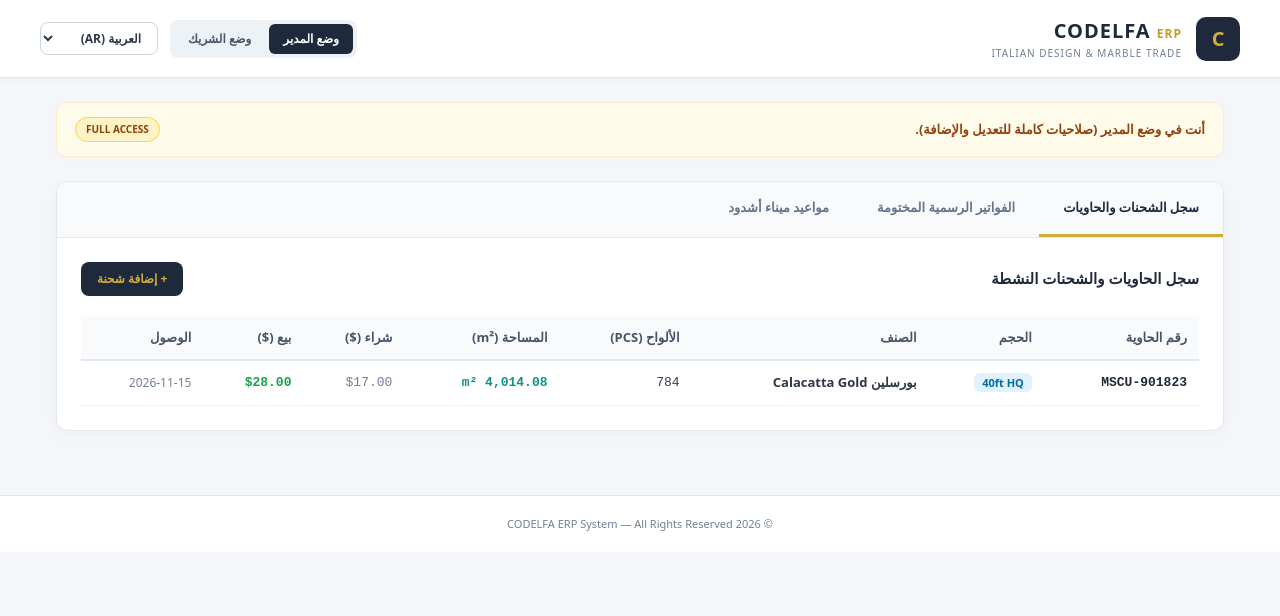
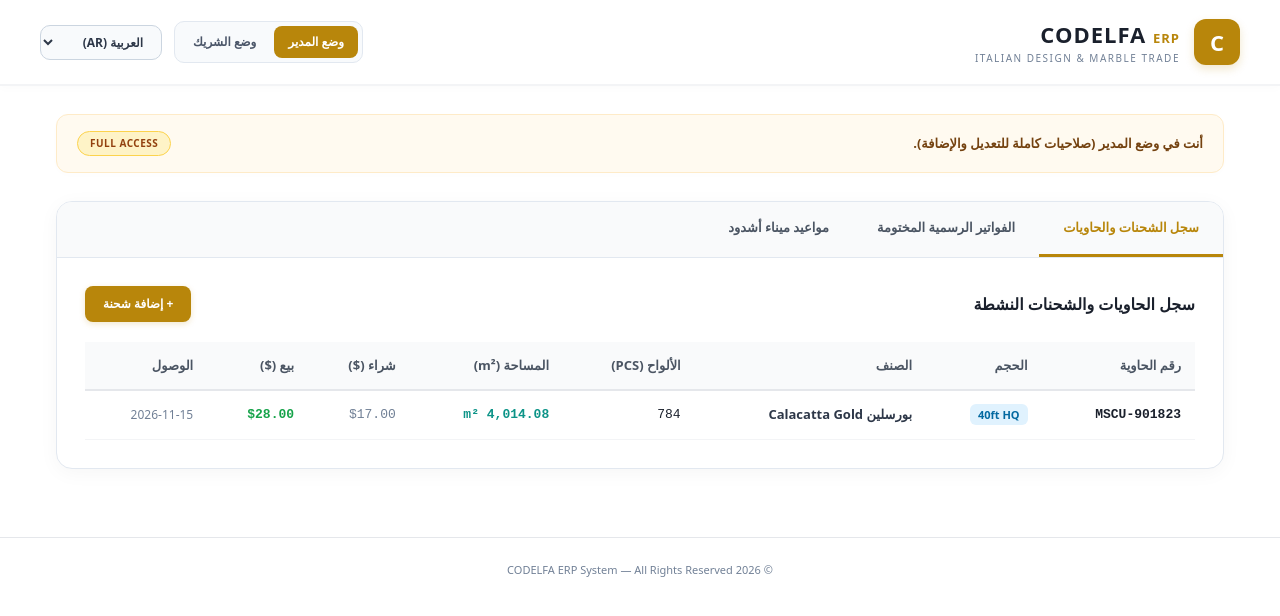
Before and after one commit to tamermanasseir/codelfa-erp, a Next.js app: page / in a window 1280 px wide. Shown: the top 616 px of the page. Built offline with nearby package versions, Linux system fonts and the light colour scheme.

Commit message:
Update page.tsx

```diff
--- a/app/page.tsx
+++ b/app/page.tsx
@@ -47,34 +47,34 @@ export default function Home() {
   }[lang];
 
   return (
-    <div dir={dir} style={{ backgroundColor: '#F4F6F9', minHeight: '100vh', color: '#2C3E50', fontFamily: 'system-ui, sans-serif' }}>
+    <div dir={dir} style={{ backgroundColor: '#FFFFFF', minHeight: '100vh', color: '#1A202C', fontFamily: 'system-ui, sans-serif' }}>
 
-      {/* Header - Light & Clean */}
-      <header style={{ backgroundColor: '#FFFFFF', borderBottom: '1px solid #E2E8F0', padding: '16px 24px', position: 'sticky', top: 0, zIndex: 50, boxShadow: '0 2px 8px rgba(0,0,0,0.03)' }}>
+      {/* Header - Pure White & Gold Accents */}
+      <header style={{ backgroundColor: '#FFFFFF', borderBottom: '2px solid #F3F4F6', padding: '18px 28px', position: 'sticky', top: 0, zIndex: 50, boxShadow: '0 2px 10px rgba(0,0,0,0.02)' }}>
         <div style={{ maxWidth: '1200px', margin: '0 auto', display: 'flex', flexWrap: 'wrap', justifyContent: 'space-between', alignItems: 'center', gap: '16px' }}>
 
           <div style={{ display: 'flex', alignItems: 'center', gap: '14px' }}>
-            <div style={{ width: '44px', height: '44px', borderRadius: '10px', backgroundColor: '#1E293B', color: '#D4AF37', display: 'flex', alignItems: 'center', justifyContent: 'center', fontWeight: '900', fontSize: '20px' }}>
+            <div style={{ width: '46px', height: '46px', borderRadius: '12px', backgroundColor: '#B8860B', color: '#FFFFFF', display: 'flex', alignItems: 'center', justifyContent: 'center', fontWeight: '900', fontSize: '22px', boxShadow: '0 4px 10px rgba(184,134,11,0.2)' }}>
               C
             </div>
             <div>
-              <h1 style={{ fontSize: '20px', fontWeight: '800', color: '#1E293B', margin: 0, letterSpacing: '1px' }}>CODELFA <span style={{ color: '#C59B27', fontSize: '12px' }}>ERP</span></h1>
-              <p style={{ fontSize: '10px', color: '#718096', textTransform: 'uppercase', letterSpacing: '1px', margin: 0 }}>Italian Design & Marble Trade</p>
+              <h1 style={{ fontSize: '22px', fontWeight: '900', color: '#1A202C', margin: 0, letterSpacing: '1px' }}>CODELFA <span style={{ color: '#B8860B', fontSize: '13px' }}>ERP</span></h1>
+              <p style={{ fontSize: '10px', color: '#718096', textTransform: 'uppercase', letterSpacing: '1.5px', margin: 0 }}>Italian Design & Marble Trade</p>
             </div>
           </div>
 
           <div style={{ display: 'flex', alignItems: 'center', gap: '12px' }}>
             {/* Role Buttons */}
-            <div style={{ backgroundColor: '#EDF2F7', padding: '4px', borderRadius: '8px', display: 'flex', gap: '4px' }}>
+            <div style={{ backgroundColor: '#F8FAFC', padding: '4px', borderRadius: '10px', border: '1px solid #E2E8F0', display: 'flex', gap: '4px' }}>
               <button
                 onClick={() => setRole('admin')}
-                style={{ padding: '6px 14px', borderRadius: '6px', fontSize: '12px', fontWeight: 'bold', border: 'none', cursor: 'pointer', backgroundColor: role === 'admin' ? '#1E293B' : 'transparent', color: role === 'admin' ? '#FFFFFF' : '#4A5568', transition: '0.2s' }}
+                style={{ padding: '7px 14px', borderRadius: '8px', fontSize: '12px', fontWeight: 'bold', border: 'none', cursor: 'pointer', backgroundColor: role === 'admin' ? '#B8860B' : 'transparent', color: role === 'admin' ? '#FFFFFF' : '#4A5568', transition: '0.2s' }}
               >
                 {t.admin}
               </button>
               <button
                 onClick={() => setRole('partner')}
-                style={{ padding: '6px 14px', borderRadius: '6px', fontSize: '12px', fontWeight: 'bold', border: 'none', cursor: 'pointer', backgroundColor: role === 'partner' ? '#1E293B' : 'transparent', color: role === 'partner' ? '#FFFFFF' : '#4A5568', transition: '0.2s' }}
+                style={{ padding: '7px 14px', borderRadius: '8px', fontSize: '12px', fontWeight: 'bold', border: 'none', cursor: 'pointer', backgroundColor: role === 'partner' ? '#2D3748' : 'transparent', color: role === 'partner' ? '#FFFFFF' : '#4A5568', transition: '0.2s' }}
               >
                 {t.partner}
               </button>
@@ -84,7 +84,7 @@ export default function Home() {
             <select
               value={lang}
               onChange={(e) => setLang(e.target.value as 'ar' | 'en' | 'tr')}
-              style={{ backgroundColor: '#FFFFFF', border: '1px solid #CBD5E0', padding: '6px 12px', borderRadius: '8px', fontSize: '12px', fontWeight: 'bold', color: '#2D3748', cursor: 'pointer', outline: 'none' }}
+              style={{ backgroundColor: '#F8FAFC', border: '1px solid #CBD5E0', padding: '7px 14px', borderRadius: '10px', fontSize: '12px', fontWeight: 'bold', color: '#2D3748', cursor: 'pointer', outline: 'none' }}
             >
               <option value="ar">العربية (AR)</option>
               <option value="en">English (EN)</option>
@@ -96,48 +96,48 @@ export default function Home() {
       </header>
 
       {/* Main Content */}
-      <main style={{ maxWidth: '1200px', margin: '0 auto', padding: '24px 16px' }}>
+      <main style={{ maxWidth: '1200px', margin: '0 auto', padding: '28px 16px' }}>
 
         {/* Banner */}
-        <div style={{ backgroundColor: '#FFFBEB', borderLeft: '4px solid #D4AF37', border: '1px solid #FEEBC8', padding: '14px 18px', borderRadius: '10px', marginBottom: '24px', display: 'flex', justifyContent: 'space-between', alignItems: 'center', color: '#92400E', boxShadow: '0 2px 6px rgba(0,0,0,0.02)' }}>
+        <div style={{ backgroundColor: '#FFFAF0', borderLeft: '4px solid #B8860B', border: '1px solid #FEEBC8', padding: '16px 20px', borderRadius: '12px', marginBottom: '28px', display: 'flex', justifyContent: 'space-between', alignItems: 'center', color: '#744210', boxShadow: '0 2px 8px rgba(0,0,0,0.01)' }}>
           <span style={{ fontSize: '13px', fontWeight: '600' }}>{role === 'admin' ? t.bannerAdmin : t.bannerPartner}</span>
-          <span style={{ fontSize: '10px', fontWeight: 'bold', backgroundColor: '#FEF3C7', color: '#92400E', padding: '4px 10px', borderRadius: '20px', border: '1px solid #FCD34D' }}>
+          <span style={{ fontSize: '10px', fontWeight: 'bold', backgroundColor: '#FEF3C7', color: '#92400E', padding: '4px 12px', borderRadius: '20px', border: '1px solid #FCD34D', letterSpacing: '0.5px' }}>
             {role === 'admin' ? 'FULL ACCESS' : 'READ ONLY'}
           </span>
         </div>
 
         {/* Navigation Tabs */}
-        <div style={{ backgroundColor: '#FFFFFF', borderRadius: '12px', border: '1px solid #E2E8F0', boxShadow: '0 4px 15px rgba(0,0,0,0.03)', overflow: 'hidden' }}>
-          <div style={{ display: 'flex', borderBottom: '1px solid #E2E8F0', backgroundColor: '#F8FAFC', overflowX: 'auto' }}>
+        <div style={{ backgroundColor: '#FFFFFF', borderRadius: '16px', border: '1px solid #E2E8F0', boxShadow: '0 4px 20px rgba(0,0,0,0.04)', overflow: 'hidden' }}>
+          <div style={{ display: 'flex', borderBottom: '1px solid #E2E8F0', backgroundColor: '#F9FAFB', overflowX: 'auto' }}>
             <button
               onClick={() => setActiveTab('shipments')}
-              style={{ padding: '16px 24px', fontSize: '13px', fontWeight: 'bold', border: 'none', background: 'none', cursor: 'pointer', borderBottom: activeTab === 'shipments' ? '3px solid #D4AF37' : '3px solid transparent', color: activeTab === 'shipments' ? '#1E293B' : '#64748B', whiteSpace: 'nowrap' }}
+              style={{ padding: '16px 24px', fontSize: '13px', fontWeight: 'bold', border: 'none', background: 'none', cursor: 'pointer', borderBottom: activeTab === 'shipments' ? '3px solid #B8860B' : '3px solid transparent', color: activeTab === 'shipments' ? '#B8860B' : '#4B5563', whiteSpace: 'nowrap' }}
             >
               {t.tabShipments}
             </button>
             <button
               onClick={() => setActiveTab('invoice')}
-              style={{ padding: '16px 24px', fontSize: '13px', fontWeight: 'bold', border: 'none', background: 'none', cursor: 'pointer', borderBottom: activeTab === 'invoice' ? '3px solid #D4AF37' : '3px solid transparent', color: activeTab === 'invoice' ? '#1E293B' : '#64748B', whiteSpace: 'nowrap' }}
+              style={{ padding: '16px 24px', fontSize: '13px', fontWeight: 'bold', border: 'none', background: 'none', cursor: 'pointer', borderBottom: activeTab === 'invoice' ? '3px solid #B8860B' : '3px solid transparent', color: activeTab === 'invoice' ? '#B8860B' : '#4B5563', whiteSpace: 'nowrap' }}
             >
               {t.tabInvoice}
             </button>
             <button
               onClick={() => setActiveTab('ashdod')}
-              style={{ padding: '16px 24px', fontSize: '13px', fontWeight: 'bold', border: 'none', background: 'none', cursor: 'pointer', borderBottom: activeTab === 'ashdod' ? '3px solid #D4AF37' : '3px solid transparent', color: activeTab === 'ashdod' ? '#1E293B' : '#64748B', whiteSpace: 'nowrap' }}
+              style={{ padding: '16px 24px', fontSize: '13px', fontWeight: 'bold', border: 'none', background: 'none', cursor: 'pointer', borderBottom: activeTab === 'ashdod' ? '3px solid #B8860B' : '3px solid transparent', color: activeTab === 'ashdod' ? '#B8860B' : '#4B5563', whiteSpace: 'nowrap' }}
             >
               {t.tabAshdod}
             </button>
           </div>
 
-          <div style={{ padding: '24px' }}>
+          <div style={{ padding: '28px' }}>
 
             {/* Tab 1: Shipments */}
             {activeTab === 'shipments' && (
               <div>
                 <div style={{ display: 'flex', justifyContent: 'space-between', alignItems: 'center', marginBottom: '20px' }}>
-                  <h3 style={{ fontSize: '15px', fontWeight: 'bold', color: '#1E293B', margin: 0 }}>سجل الحاويات والشحنات النشطة</h3>
+                  <h3 style={{ fontSize: '16px', fontWeight: 'bold', color: '#1A202C', margin: 0 }}>سجل الحاويات والشحنات النشطة</h3>
                   {role === 'admin' && (
-                    <button style={{ backgroundColor: '#1E293B', color: '#D4AF37', border: 'none', padding: '8px 16px', borderRadius: '8px', fontSize: '12px', fontWeight: 'bold', cursor: 'pointer' }}>
+                    <button style={{ backgroundColor: '#B8860B', color: '#FFFFFF', border: 'none', padding: '9px 18px', borderRadius: '8px', fontSize: '12px', fontWeight: 'bold', cursor: 'pointer', boxShadow: '0 2px 6px rgba(184,134,11,0.2)' }}>
                       + {t.addShipment}
                     </button>
                   )}
@@ -146,27 +146,27 @@ export default function Home() {
                 <div style={{ overflowX: 'auto' }}>
                   <table style={{ width: '100%', borderCollapse: 'collapse', textAlign: isAr ? 'right' : 'left', fontSize: '13px' }}>
                     <thead>
-                      <tr style={{ backgroundColor: '#F8FAFC', color: '#475569', borderBottom: '2px solid #E2E8F0' }}>
-                        <th style={{ padding: '12px' }}>رقم الحاوية</th>
-                        <th style={{ padding: '12px' }}>الحجم</th>
-                        <th style={{ padding: '12px' }}>الصنف</th>
-                        <th style={{ padding: '12px' }}>الألواح (PCS)</th>
-                        <th style={{ padding: '12px' }}>المساحة (m²)</th>
-                        <th style={{ padding: '12px' }}>شراء ($)</th>
-                        <th style={{ padding: '12px' }}>بيع ($)</th>
-                        <th style={{ padding: '12px' }}>الوصول</th>
+                      <tr style={{ backgroundColor: '#F9FAFB', color: '#4B5563', borderBottom: '2px solid #E5E7EB' }}>
+                        <th style={{ padding: '14px' }}>رقم الحاوية</th>
+                        <th style={{ padding: '14px' }}>الحجم</th>
+                        <th style={{ padding: '14px' }}>الصنف</th>
+                        <th style={{ padding: '14px' }}>الألواح (PCS)</th>
+                        <th style={{ padding: '14px' }}>المساحة (m²)</th>
+                        <th style={{ padding: '14px' }}>شراء ($)</th>
+                        <th style={{ padding: '14px' }}>بيع ($)</th>
+                        <th style={{ padding: '14px' }}>الوصول</th>
                       </tr>
                     </thead>
                     <tbody>
-                      <tr style={{ borderBottom: '1px solid #EDF2F7' }}>
-                        <td style={{ padding: '12px', fontWeight: 'bold', color: '#1E293B', fontFamily: 'monospace' }}>MSCU-901823</td>
-                        <td style={{ padding: '12px' }}><span style={{ backgroundColor: '#E0F2FE', color: '#0369A1', padding: '2px 8px', borderRadius: '6px', fontSize: '11px', fontWeight: 'bold' }}>40ft HQ</span></td>
-                        <td style={{ padding: '12px', fontWeight: '600', color: '#2D3748' }}>بورسلين Calacatta Gold</td>
-                        <td style={{ padding: '12px', fontFamily: 'monospace' }}>784</td>
-                        <td style={{ padding: '12px', fontFamily: 'monospace', color: '#0D9488', fontWeight: 'bold' }}>4,014.08 m²</td>
-                        <td style={{ padding: '12px', color: '#718096', fontFamily: 'monospace' }}>$17.00</td>
-                        <td style={{ padding: '12px', fontWeight: 'bold', color: '#16A34A', fontFamily: 'monospace' }}>$28.00</td>
-                        <td style={{ padding: '12px', color: '#718096', fontSize: '12px' }}>2026-11-15</td>
+                      <tr style={{ borderBottom: '1px solid #F3F4F6' }}>
+                        <td style={{ padding: '14px', fontWeight: 'bold', color: '#1A202C', fontFamily: 'monospace' }}>MSCU-901823</td>
+                        <td style={{ padding: '14px' }}><span style={{ backgroundColor: '#E0F2FE', color: '#0369A1', padding: '3px 8px', borderRadius: '6px', fontSize: '11px', fontWeight: 'bold' }}>40ft HQ</span></td>
+                        <td style={{ padding: '14px', fontWeight: '600', color: '#2D3748' }}>بورسلين Calacatta Gold</td>
+                        <td style={{ padding: '14px', fontFamily: 'monospace' }}>784</td>
+                        <td style={{ padding: '14px', fontFamily: 'monospace', color: '#0D9488', fontWeight: 'bold' }}>4,014.08 m²</td>
+                        <td style={{ padding: '14px', color: '#718096', fontFamily: 'monospace' }}>$17.00</td>
+                        <td style={{ padding: '14px', fontWeight: 'bold', color: '#16A34A', fontFamily: 'monospace' }}>$28.00</td>
+                        <td style={{ padding: '14px', color: '#718096', fontSize: '12px' }}>2026-11-15</td>
                       </tr>
                     </tbody>
                   </table>
@@ -178,16 +178,16 @@ export default function Home() {
             {activeTab === 'invoice' && (
               <div>
                 <div style={{ display: 'flex', justifyContent: 'space-between', alignItems: 'center', marginBottom: '20px' }}>
-                  <h3 style={{ fontSize: '15px', fontWeight: 'bold', color: '#1E293B', margin: 0 }}>الفاتورة الرسمية مع الختم الإيطالي</h3>
-                  <button onClick={() => window.print()} style={{ backgroundColor: '#D4AF37', color: '#1E293B', border: 'none', padding: '8px 20px', borderRadius: '8px', fontSize: '12px', fontWeight: 'bold', cursor: 'pointer' }}>
+                  <h3 style={{ fontSize: '16px', fontWeight: 'bold', color: '#1A202C', margin: 0 }}>الفاتورة الرسمية مع الختم الإيطالي</h3>
+                  <button onClick={() => window.print()} style={{ backgroundColor: '#B8860B', color: '#FFFFFF', border: 'none', padding: '9px 22px', borderRadius: '8px', fontSize: '12px', fontWeight: 'bold', cursor: 'pointer' }}>
                     {t.printBtn}
                   </button>
                 </div>
 
-                <div style={{ backgroundColor: '#FFFFFF', color: '#1E293B', padding: '36px', borderRadius: '10px', maxWidth: '650px', margin: '0 auto', border: '1px solid #CBD5E0', boxShadow: '0 4px 20px rgba(0,0,0,0.05)' }}>
-                  <div style={{ display: 'flex', justifyContent: 'space-between', borderBottom: '2px solid #1E293B', paddingBottom: '16px', marginBottom: '24px' }}>
+                <div style={{ backgroundColor: '#FFFFFF', color: '#1A202C', padding: '40px', borderRadius: '12px', maxWidth: '650px', margin: '0 auto', border: '1px solid #E5E7EB', boxShadow: '0 10px 30px rgba(0,0,0,0.06)' }}>
+                  <div style={{ display: 'flex', justifyContent: 'space-between', borderBottom: '2px solid #1A202C', paddingBottom: '16px', marginBottom: '24px' }}>
                     <div>
-                      <h2 style={{ fontSize: '24px', fontWeight: '900', margin: 0, color: '#1E293B' }}>CODELFA</h2>
+                      <h2 style={{ fontSize: '26px', fontWeight: '900', margin: 0, color: '#1A202C' }}>CODELFA</h2>
                       <p style={{ fontSize: '11px', color: '#718096', margin: '2px 0 0 0', textTransform: 'uppercase' }}>Italian Porcelain & Marble Trade Co.</p>
                     </div>
                     <div style={{ textAlign: isAr ? 'left' : 'right', fontSize: '12px', color: '#4A5568' }}>
@@ -197,9 +197,9 @@ export default function Home() {
                   </div>
 
                   {/* Stamp */}
-                  <div style={{ width: '120px', height: '120px', borderRadius: '50%', border: '3px double #C59B27', margin: '30px auto', display: 'flex', flexDirection: 'column', alignItems: 'center', justifyContent: 'center', color: '#92400E', transform: 'rotate(-5deg)', backgroundColor: '#FFFBEB' }}>
-                    <span style={{ fontWeight: '900', fontSize: '11px' }}>CODELFA</span>
-                    <span style={{ fontSize: '7px', letterSpacing: '1px', textTransform: 'uppercase' }}>Official Seal</span>
+                  <div style={{ width: '120px', height: '120px', borderRadius: '50%', border: '3px double #B8860B', margin: '30px auto', display: 'flex', flexDirection: 'column', alignItems: 'center', justifyContent: 'center', color: '#B8860B', transform: 'rotate(-5deg)', backgroundColor: '#FFFAF0' }}>
+                    <span style={{ fontWeight: '900', fontSize: '11px', color: '#1A202C' }}>CODELFA</span>
+                    <span style={{ fontSize: '7px', letterSpacing: '1px', textTransform: 'uppercase', color: '#B8860B' }}>Official Seal</span>
                     <span style={{ fontSize: '7px', color: '#718096' }}>ITALY 2026</span>
                   </div>
                 </div>
@@ -209,14 +209,14 @@ export default function Home() {
             {/* Tab 3: Ashdod Schedule */}
             {activeTab === 'ashdod' && (
               <div>
-                <h3 style={{ fontSize: '15px', fontWeight: 'bold', color: '#1E293B', marginBottom: '16px' }}>عطلات وإغلاقات ميناء أشدود (2026-2027)</h3>
-                <div style={{ backgroundColor: '#F8FAFC', padding: '16px', borderRadius: '8px', border: '1px solid #E2E8F0', fontSize: '13px' }}>
-                  <div style={{ display: 'flex', justifyContent: 'space-between', padding: '12px 0', borderBottom: '1px solid #E2E8F0' }}>
-                    <span style={{ color: '#4A5568' }}>رأس السنة العبرية (Rosh Hashanah)</span>
-                    <span style={{ fontWeight: 'bold', color: '#D4AF37', fontFamily: 'monospace' }}>12-13 سبتمبر 2026</span>
+                <h3 style={{ fontSize: '16px', fontWeight: 'bold', color: '#1A202C', marginBottom: '16px' }}>عطلات وإغلاقات ميناء أشدود (2026-2027)</h3>
+                <div style={{ backgroundColor: '#F9FAFB', padding: '18px', borderRadius: '10px', border: '1px solid #E5E7EB', fontSize: '13px' }}>
+                  <div style={{ display: 'flex', justifyContent: 'space-between', padding: '12px 0', borderBottom: '1px solid #E5E7EB' }}>
+                    <span style={{ color: '#4B5563' }}>رأس السنة العبرية (Rosh Hashanah)</span>
+                    <span style={{ fontWeight: 'bold', color: '#B8860B', fontFamily: 'monospace' }}>12-13 سبتمبر 2026</span>
                   </div>
                   <div style={{ display: 'flex', justifyContent: 'space-between', padding: '12px 0' }}>
-                    <span style={{ color: '#4A5568' }}>يوم الغفران (Yom Kippur - إغلاق تام)</span>
+                    <span style={{ color: '#4B5563' }}>يوم الغفران (Yom Kippur - إغلاق تام)</span>
                     <span style={{ fontWeight: 'bold', color: '#DC2626', fontFamily: 'monospace' }}>21-22 سبتمبر 2026</span>
                   </div>
                 </div>
@@ -228,7 +228,7 @@ export default function Home() {
       </main>
 
       {/* Footer */}
-      <footer style={{ backgroundColor: '#FFFFFF', borderTop: '1px solid #E2E8F0', padding: '20px', textAlign: 'center', fontSize: '11px', color: '#718096', marginTop: '40px' }}>
+      <footer style={{ backgroundColor: '#FFFFFF', borderTop: '1px solid #E5E7EB', padding: '24px', textAlign: 'center', fontSize: '11px', color: '#718096', marginTop: '40px' }}>
         © 2026 CODELFA ERP System — All Rights Reserved
       </footer>
 
```
